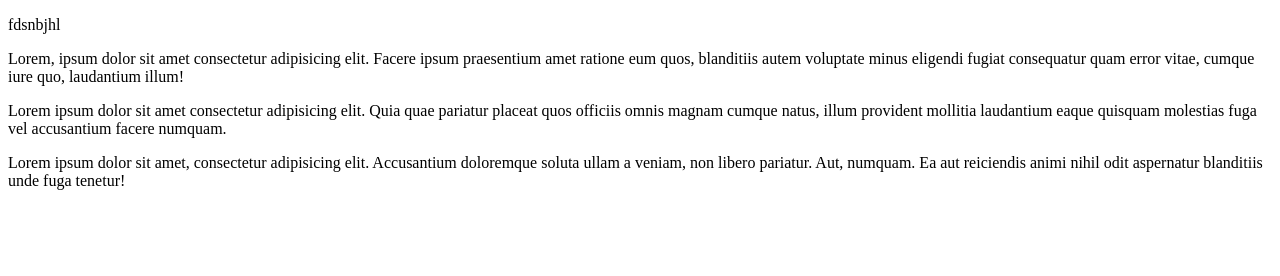
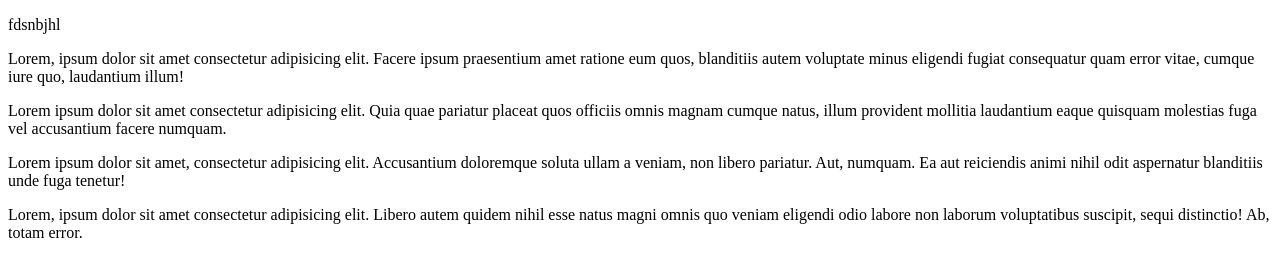
Before and after one commit to mayankpcp7/travel-landing, a plain HTML site: page m-ndex.html in a window 1280 px wide. Drawn offline with Linux system fonts and the light colour scheme.

Commit message:
new commit

```diff
--- a/m-ndex.html
+++ b/m-ndex.html
@@ -18,6 +18,8 @@
     </p>
     <p>Lorem ipsum dolor sit amet, consectetur adipisicing elit. Accusantium doloremque soluta ullam a veniam, non
         libero pariatur. Aut, numquam. Ea aut reiciendis animi nihil odit aspernatur blanditiis unde fuga tenetur!</p>
+    <p>Lorem, ipsum dolor sit amet consectetur adipisicing elit. Libero autem quidem nihil esse natus magni omnis quo
+        veniam eligendi odio labore non laborum voluptatibus suscipit, sequi distinctio! Ab, totam error.</p>
 </body>
 
 </html>
```
